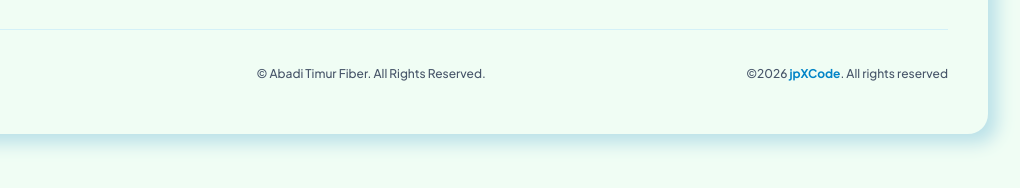
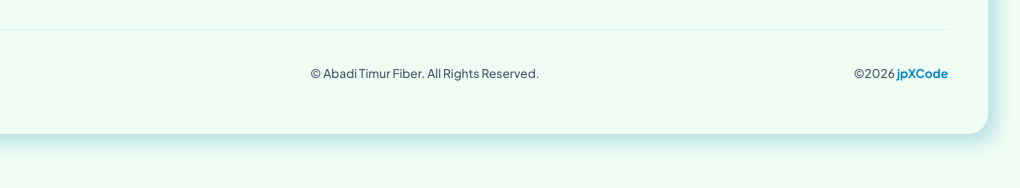
Before and after one commit to jpXproject/pt-timur-abadi-fiber, a website: page index.html in a window 1280 px wide. Shown: the part 6987-7175 px from the top of the page, 260-1280 px from the left. Drawn offline with nearby package versions, Linux system fonts and the light colour scheme; no server answers.

Commit message:
Update index.html

```diff
--- a/index.html
+++ b/index.html
@@ -1085,7 +1085,7 @@ BOOKING
 <div class="mt-8 pt-6 border-t border-sky-200/50 flex flex-col sm:flex-row items-center justify-between gap-4 text-xs text-slate-600 font-medium">
 <div class="flex items-center gap-2" id="socialLinks"></div>
 <p>© Abadi Timur Fiber. All Rights Reserved.</p>
-<p class="mt-2 sm:mt-0">©2026 <a class="text-ocean font-bold hover:underline" href="https://jpxcode.pages.dev" rel="noopener" target="_blank">jpXCode</a>. All rights reserved</p>
+<p class="mt-2 sm:mt-0">©2026 <a class="text-ocean font-bold hover:underline" href="https://jpxcode.pages.dev" rel="noopener" target="_blank">jpXCode</a></p>
 </div>
 </div>
 </footer>
```
